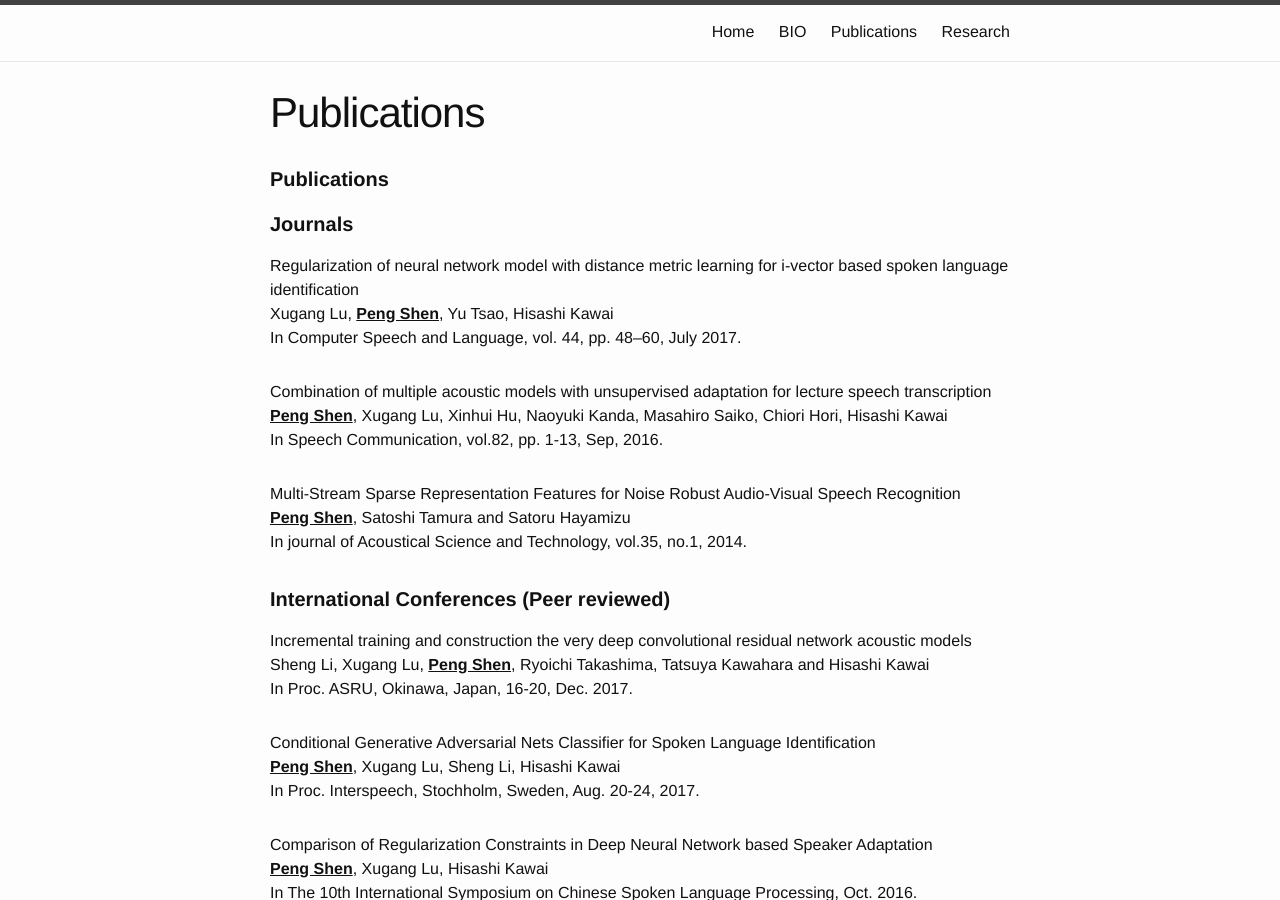
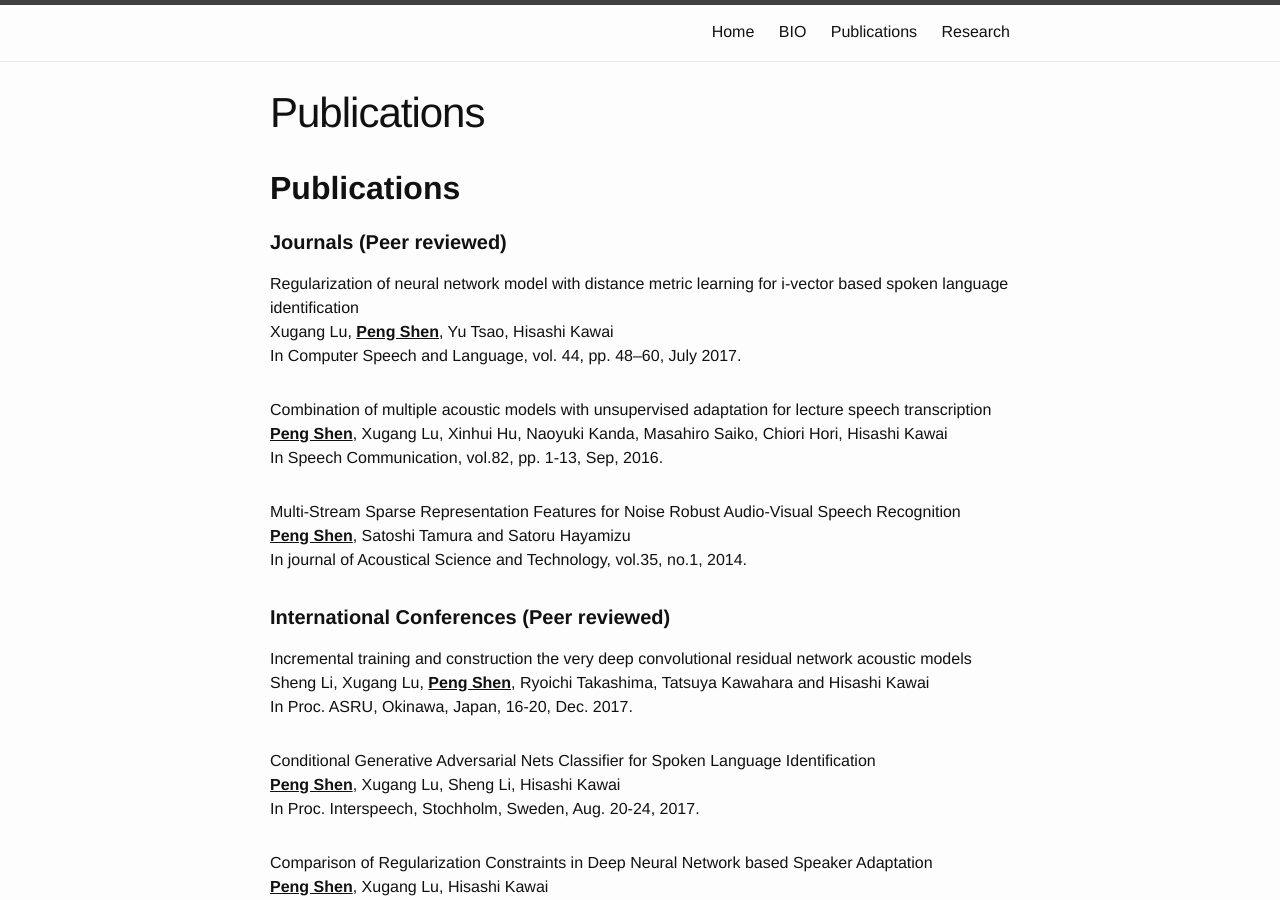
Before and after one commit to sinpycn/sinpycn.github.io, a Jekyll site: the page built from publications.md, in a window 1280 px wide and 900 px high. Built offline with Jekyll 4.4.1, drawn with Linux system fonts in a browser that asks for light colours.

Commit message:
Update publications.md

```diff
--- a/publications.md
+++ b/publications.md
@@ -5,9 +5,9 @@ title: Publications
 permalink: /publications/
 ---
 <div class="home">
-  <h1 class="page-heading"><b>Publications</b></h1>
+  <h2 class="page-heading"><b>Publications</b></h2>
   <ul class="post-list">
-      <h4><b>Journals</b></h4>
+      <h4><b>Journals (Peer reviewed)</b></h4>
       <p>
         <li>
           Regularization of neural network model with distance metric learning for i-vector based spoken language identification <br>
```
